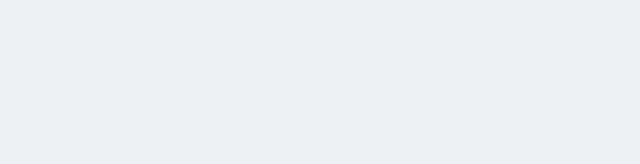
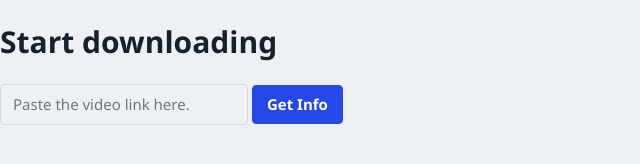
Before and after one commit to tahaxbyrk/download-everything, an Electron app: page src/renderer/index.html in a window 1280 px wide. Shown: the whole page, without its empty margins (0-640 px from the left). Drawn offline with Linux system fonts and the light colour scheme.

Commit message:
feat(renderer): add header component

```diff
--- a/src/renderer/index.html
+++ b/src/renderer/index.html
@@ -8,6 +8,14 @@
     <link rel="stylesheet" href="./index.css">
 </head>
 <body>
-
+    <header class="top">
+    <h1 id="title">Start downloading</h1>
+    <form id="urlForm" class="urlform">
+      <label class="sr" for="url">Video URL</label>
+      <input id="url" type="url" placeholder="Paste the video link here." autocomplete="off" spellcheck="false" required>
+      <button id="fetchBtn" class="primary" type="submit">Get Info</button>
+    </form>
+    <p id="msg" class="msg" role="status"></p>
+    </header>
 </body>
 </html>
```
